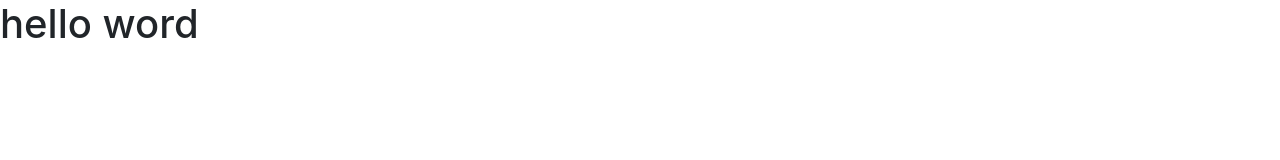
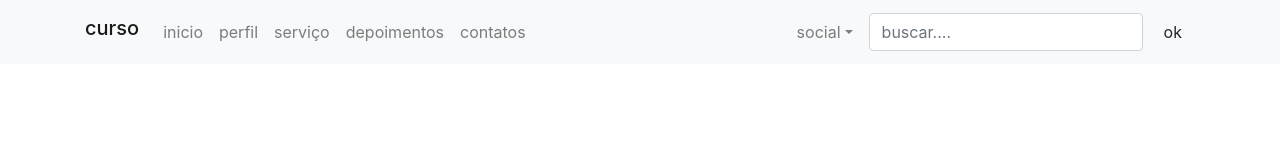
Before and after one commit to manoells/bootstap_4, a plain HTML site: page index.html in a window 1280 px wide. Drawn offline with nearby package versions, Linux system fonts and the light colour scheme.

Commit message:
NavBar e menu dropdown

```diff
--- a/index.html
+++ b/index.html
@@ -1,27 +1,67 @@
-<!DOCTYPE html>
-<html lang="pt-br">
-<head>
-    <meta charset="UTF-8">
-    <meta http-equiv="X-UA-Compatible" content="IE=edge">
-    <meta name="viewport" content="width=device-width, initial-scale=1.0">
+<!doctype html>
+<html lang="en">
+  <head>
+    <!-- Required meta tags -->
+    <meta charset="utf-8">
+    <meta name="viewport" content="width=device-width, initial-scale=1, shrink-to-fit=no">
+
     <!-- Bootstrap CSS -->
-    <link rel="stylesheet" href="https://cdn.jsdelivr.net/npm/bootstrap@4.6.0/dist/css/bootstrap.min.css"
-        integrity="sha384-B0vP5xmATw1+K9KRQjQERJvTumQW0nPEzvF6L/Z6nronJ3oUOFUFpCjEUQouq2+l" crossorigin="anonymous">
+    <link rel="stylesheet" href="https://cdn.jsdelivr.net/npm/bootstrap@4.6.0/dist/css/bootstrap.min.css" integrity="sha384-B0vP5xmATw1+K9KRQjQERJvTumQW0nPEzvF6L/Z6nronJ3oUOFUFpCjEUQouq2+l" crossorigin="anonymous">
+
     <title>bootstrap</title>
+  </head>
+  <body>
+    <nav class="navbar navbar-expand-lg navbar-light bg-light">
+        <div class="container">
+            <a class="navbar-brand h1 mb-6" href="#">curso</a>
+            <button class="navbar-toggler" type="button" data-toggle="collapse" data-target="#navbarSite">
+            <span class="navbar-toggler-icon"></span>
+            </button>
 
-</head>
-<body>
-    <h1>hello word</h1>
-</body>
-<!-- Optional JavaScript; choose one of the two! -->
+    <div class="collapse navbar-collapse" id="navbarSite">
+        <ul class="navbar-nav mr-auto">
+            <li class="nav-item">
+                <a class="nav-link" href="#">inicio</a>
+            </li>
+            <li class="nav-item">
+                <a class="nav-link" href="#">perfil</a>
+            </li>
+            <li class="nav-item">
+                <a class="nav-link" href="#">serviço</a>
+            </li>
+            <li class="nav-item">
+                <a class="nav-link" href="#">depoimentos</a>
+                </li>
+            <li class="nav-item">
+                <a class="nav-link" href="#">contatos</a>
+            </li>
+        </ul>
+
+    <ul class="navbar-nav ml-auto">
+        <li class="nav-item dropdown">
+            <a class="nav-link dropdown-toggle" href="#" data-toggle="dropdown" id="navDrop">social</a>
+    <div class="dropdown-menu">
+        <a class="dropdown-item" href="#">facebook</a>
+        <a class="dropdown-item" href="#">twiter</a>
+        <a class="dropdown-item" href="#">instagram</a>
+    </div>
+    </li>
+    </ul>
+    <form class="form-inline">
+        <input class="form-control ml-2 mr-2" type="search" placeholder="buscar....">
+        <button class="btn btn-default" type="submit">ok</button>
+    </form>
+    </div>
+    </div>
+
+
+    </nav>
+
+    <!-- Optional JavaScript; choose one of the two! -->
 
     <!-- Option 1: jQuery and Bootstrap Bundle (includes Popper) -->
-    <script src="https://code.jquery.com/jquery-3.5.1.slim.min.js"
-        integrity="sha384-DfXdz2htPH0lsSSs5nCTpuj/zy4C+OGpamoFVy38MVBnE+IbbVYUew+OrCXaRkfj"
-        crossorigin="anonymous"></script>
-    <script src="https://cdn.jsdelivr.net/npm/bootstrap@4.6.0/dist/js/bootstrap.bundle.min.js"
-        integrity="sha384-Piv4xVNRyMGpqkS2by6br4gNJ7DXjqk09RmUpJ8jgGtD7zP9yug3goQfGII0yAns"
-        crossorigin="anonymous"></script>
+    <script src="https://code.jquery.com/jquery-3.5.1.slim.min.js" integrity="sha384-DfXdz2htPH0lsSSs5nCTpuj/zy4C+OGpamoFVy38MVBnE+IbbVYUew+OrCXaRkfj" crossorigin="anonymous"></script>
+    <script src="https://cdn.jsdelivr.net/npm/bootstrap@4.6.0/dist/js/bootstrap.bundle.min.js" integrity="sha384-Piv4xVNRyMGpqkS2by6br4gNJ7DXjqk09RmUpJ8jgGtD7zP9yug3goQfGII0yAns" crossorigin="anonymous"></script>
 
     <!-- Option 2: Separate Popper and Bootstrap JS -->
     <!--
@@ -29,4 +69,5 @@
     <script src="https://cdn.jsdelivr.net/npm/popper.js@1.16.1/dist/umd/popper.min.js" integrity="sha384-9/reFTGAW83EW2RDu2S0VKaIzap3H66lZH81PoYlFhbGU+6BZp6G7niu735Sk7lN" crossorigin="anonymous"></script>
     <script src="https://cdn.jsdelivr.net/npm/bootstrap@4.6.0/dist/js/bootstrap.min.js" integrity="sha384-+YQ4JLhjyBLPDQt//I+STsc9iw4uQqACwlvpslubQzn4u2UU2UFM80nGisd026JF" crossorigin="anonymous"></script>
     -->
+  </body>
 </html>
```
